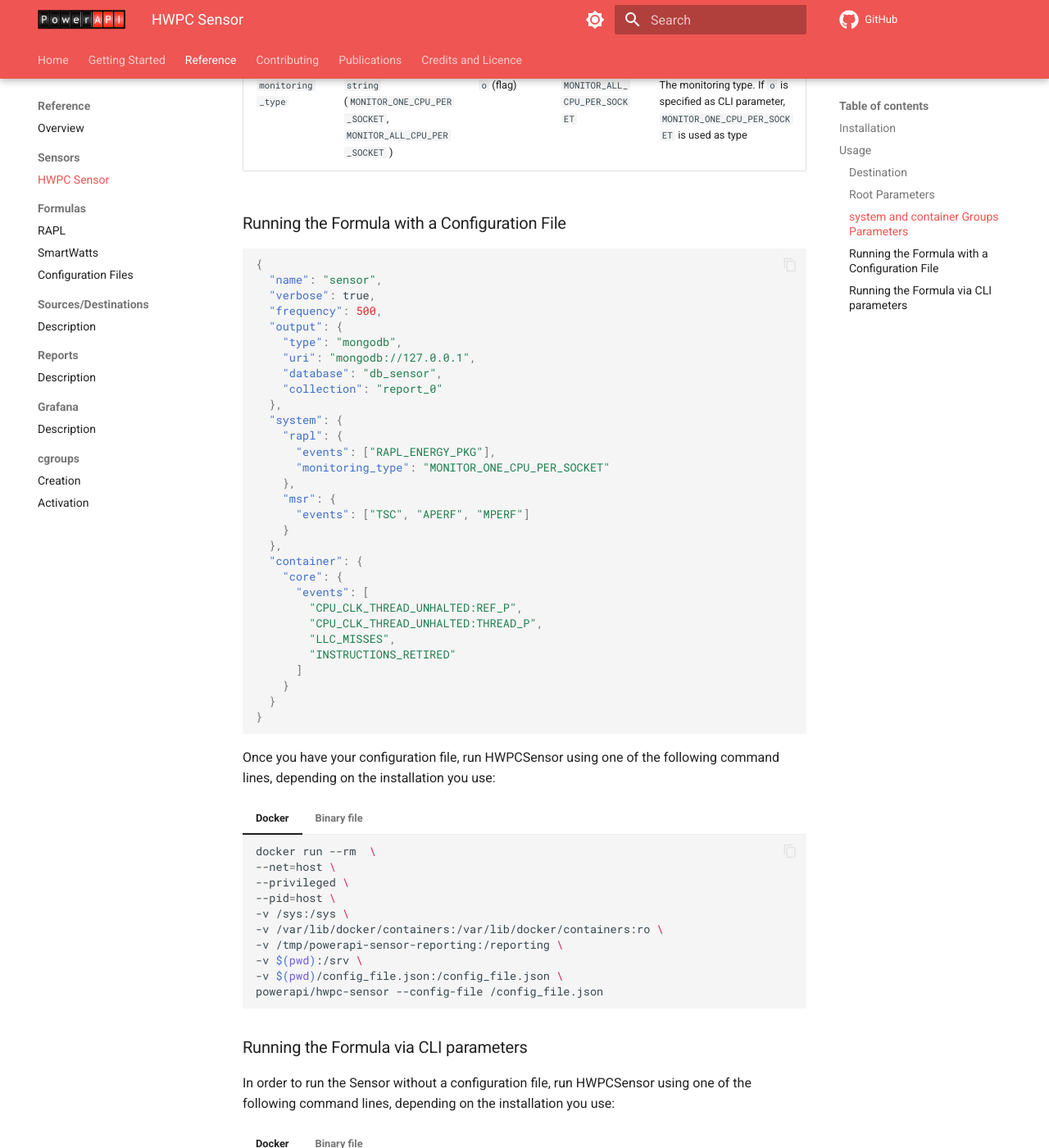
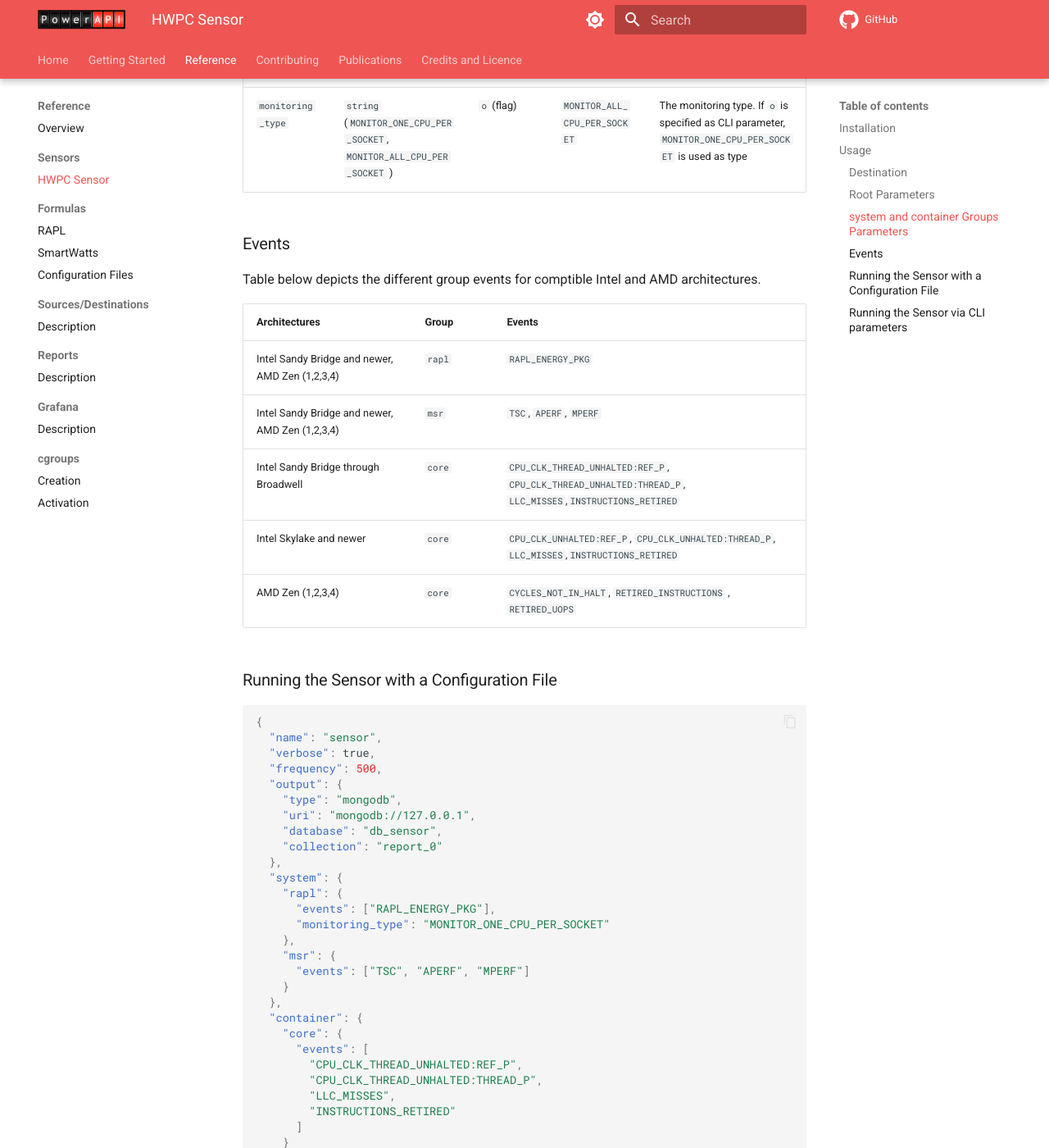
Before and after one commit to roda82/powerapi-webpage-2023, an MkDocs documentation site: the page built from docs/reference/sensors/hwpc-sensor.md, in a window 1280 px wide and 1400 px high, scrolled down 1910 px. Shown: the whole window at 82% size. Built offline with MkDocs 1.6.1 and Material for MkDocs 9.7.7, drawn with Linux system fonts in a browser that asks for light colours; comment, search, counter and statistics services are not loaded; the version menu is left out; some of the changed text lies outside the part shown.

Commit message:
improve/correct reference

````diff
--- a/docs/reference/sensors/hwpc-sensor.md
+++ b/docs/reference/sensors/hwpc-sensor.md
@@ -5,7 +5,7 @@ performance counter and the power consumption of CPU.
 
 HWPC Sensor uses the RAPL (Running Average Power Limit) technology to monitor CPU
 power consumption. This technology is only available on **Intel Sandy Bridge**
-architecture or **higher**.
+architecture or **newer**. It is also available on **AMD Zen (1,2,34)**. **Power/ARM/RISCV are not supported** architectures.
 
 In particular, it exploits the `perf` API of the **Linux kernel**. It is only available on Linux
 and need to have **root access** to be used.
@@ -72,7 +72,20 @@ The table below shows the different parameters related to the Sensor Configurati
 |`events`     | `string`   | `e`           | -                                             | List of events to be monitored. As CLI parameter, each event is indicated with `e`                    |
 |`monitoring_type`     | `string` (`MONITOR_ONE_CPU_PER_SOCKET`, `MONITOR_ALL_CPU_PER_SOCKET` )    | `o` (flag)          |  `MONITOR_ALL_CPU_PER_SOCKET`                                             | The monitoring type. If `o` is specified as CLI parameter, `MONITOR_ONE_CPU_PER_SOCKET` is used as type
 
-### Running the Formula with a Configuration File
+### Events
+
+Table below depicts the different group events for comptible Intel and AMD architectures.
+
+| Architectures                | Group   | Events        |
+| -------------               | -----   | ------------- |
+|Intel Sandy Bridge and newer, AMD Zen (1,2,3,4)  | `rapl`  | `RAPL_ENERGY_PKG`|
+|Intel Sandy Bridge and newer, AMD Zen (1,2,3,4)  | `msr`  | `TSC`, `APERF`, `MPERF`|
+|Intel Sandy Bridge through Broadwell | `core` | `CPU_CLK_THREAD_UNHALTED:REF_P`, `CPU_CLK_THREAD_UNHALTED:THREAD_P`, `LLC_MISSES`,`INSTRUCTIONS_RETIRED`|
+|Intel Skylake and newer | `core` | `CPU_CLK_UNHALTED:REF_P`, `CPU_CLK_UNHALTED:THREAD_P`, `LLC_MISSES`,`INSTRUCTIONS_RETIRED`|
+|AMD Zen (1,2,3,4)| `core`| `CYCLES_NOT_IN_HALT`, `RETIRED_INSTRUCTIONS` , `RETIRED_UOPS`|
+
+
+### Running the Sensor with a Configuration File
 
 ```json
 {
@@ -130,7 +143,7 @@ Once you have your configuration file, run HWPCSensor using one of the following
     ./hwpc-sensor --config-file config_file.json
     ```
 
-### Running the Formula via CLI parameters
+### Running the Sensor via CLI parameters
 
 In order to run the Sensor without a configuration file, run HWPCSensor using one of the following command lines, depending on the installation you use:
 
````
Also changed, not shown: docs/getting_started.md (+2 -2 lines), docs/reference/database/sources_destinations.md (+2 -3 lines), docs/reference/formulas/smartwatts.md (+4 -4 lines).
